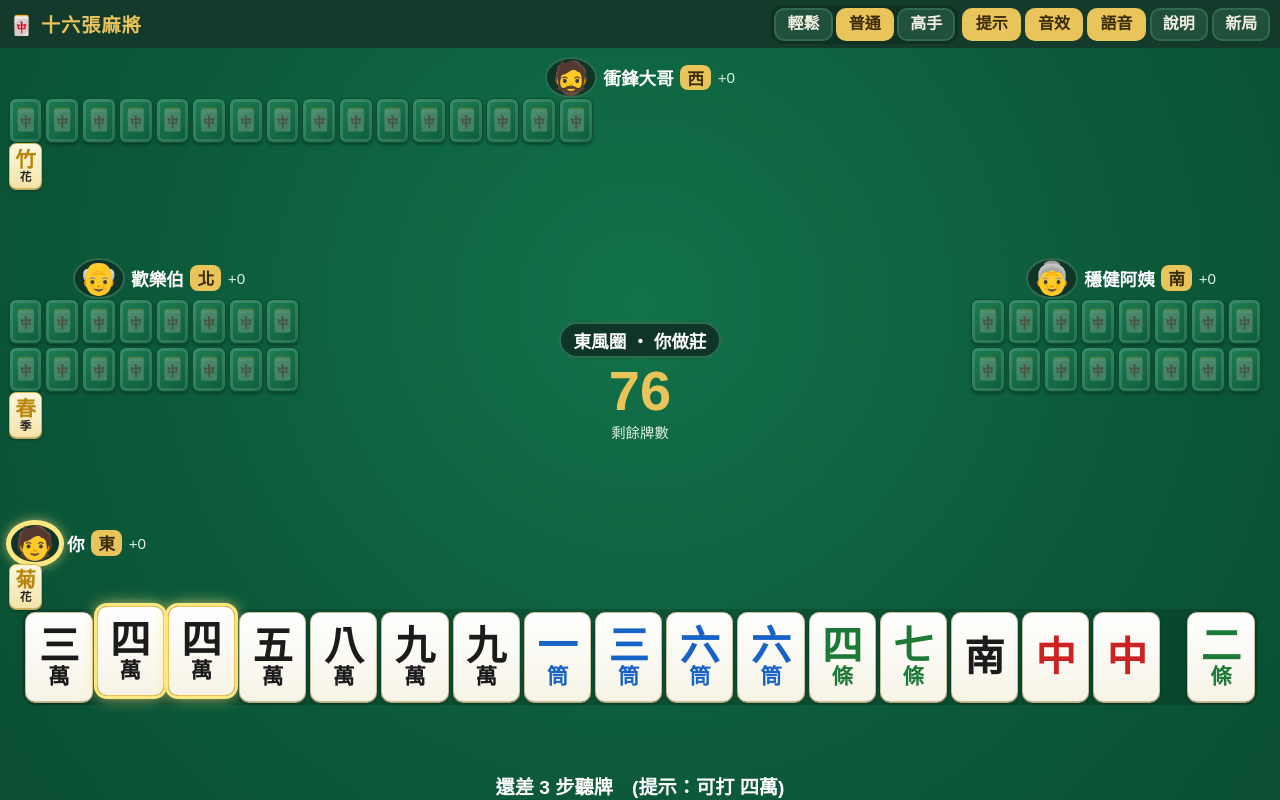
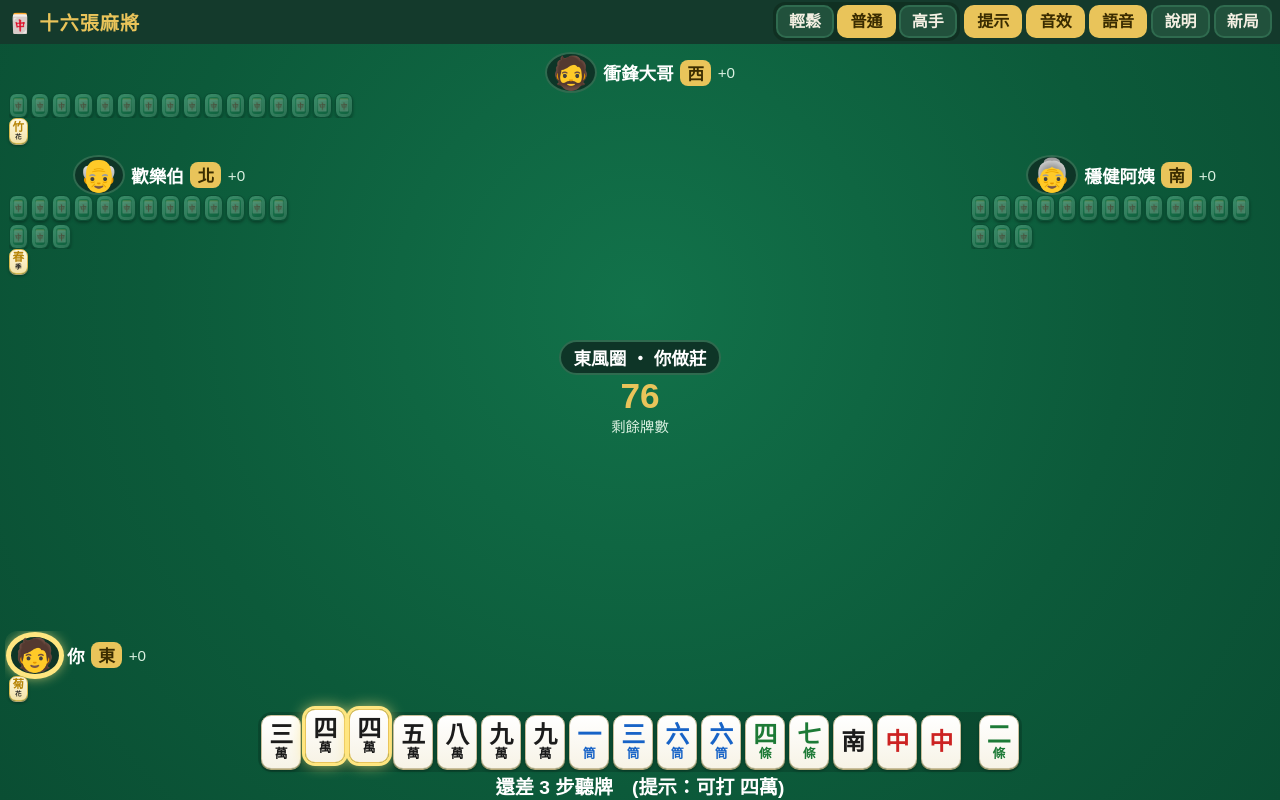
Before and after one commit to egsplore/Taiwan-16-Mahjong, a plain HTML site: page index.html in a window 1280 px wide. Both pictures are taken after a click on the button "開始遊戲 ▶". Drawn offline with Linux system fonts and the light colour scheme.

Commit message:
Add files via upload

```diff
--- a/index.html
+++ b/index.html
@@ -43,9 +43,9 @@ body{
   grid-template-columns:minmax(0,1fr) minmax(0,2.1fr) minmax(0,1fr);
   grid-template-rows:auto minmax(0,1fr) auto;
   grid-template-areas:"s2 s2 s2" "s3 ce s1" "s0 s0 s0";
-  gap:.4vmin; padding:.6vmin;
+  gap:.4vmin; padding:.6vmin; min-height:0; overflow:hidden;
 }
-.seat{padding:.5vmin; border-radius:12px; min-width:0;}
+.seat{padding:.5vmin; border-radius:12px; min-width:0; min-height:0; overflow:hidden;}
 #seat2{grid-area:s2;} #seat1{grid-area:s1;} #seat3{grid-area:s3;} #seat0{grid-area:s0;}
 #center{grid-area:ce; display:flex; flex-direction:column; align-items:center; justify-content:center; gap:.6vmin; min-height:0;}
 .nameplate{display:flex;align-items:center;gap:.8vmin;justify-content:center;flex-wrap:wrap;}
@@ -100,6 +100,7 @@ body{
 #hand-wrap{display:flex;flex-direction:column;align-items:center;gap:.4vmin;width:100%;}
 .hand{display:flex;flex-wrap:wrap;gap:4px;justify-content:center;padding:.4vmin;
   background:rgba(0,0,0,.16);border-radius:14px;max-width:100%;}
+#myhand{flex:0 0 auto;display:flex;justify-content:center;padding:.3vmin .6vmin 0;max-width:100%;}
 #statusline{font-size:clamp(14px,2.4vmin,24px);font-weight:800;min-height:1.2em;text-align:center;}
 #statusline .ting{color:var(--hl);}
 #wallinfo{display:flex;flex-direction:column;align-items:center;gap:.3vmin;}
@@ -138,6 +139,21 @@ body{
 .persona{display:flex;gap:.7em;align-items:flex-start;background:#f1ecdb;border-radius:12px;padding:.6em;}
 .persona .av{font-size:2em;} .persona b{color:#0c5a3a;}
 .hidden{display:none!important;}
+@media (orientation:landscape){
+  :root{ --tile:clamp(18px,3vmin,36px); --tile-lg:clamp(30px,5vmin,56px); }
+  #topbar{padding:.3vmin 1vmin;}
+  #center{gap:.3vmin;}
+  #wallnum{font-size:clamp(18px,4.4vmin,38px);}
+  .discards{min-height:0;}
+  #statusline{min-height:1em;}
+  #actionbar{padding:.5vmin;}
+  .abtn{font-size:clamp(16px,3vmin,26px);padding:.7vmin 2.2vmin;}
+  .seat .tilerow{max-height:calc(var(--tile)*2.5);overflow:hidden;}
+}
+@media (orientation:landscape) and (max-height:480px){
+  :root{ --tile:16px; --tile-lg:24px; }
+  .abtn{font-size:16px;padding:.4vmin 1.4vmin;}
+}
 @media (orientation:portrait){
   #table{grid-template-columns:minmax(0,1fr) minmax(0,1.6fr) minmax(0,1fr);}
   :root{--tile:clamp(28px,4.6vmin,52px);}
@@ -169,6 +185,7 @@ body{
   <div class="seat" id="seat1"></div>
   <div class="seat" id="seat0"></div>
 </div>
+<div id="myhand"></div>
 <div id="statusline"></div>
 <div id="actionbar"></div>
 <div id="overlay"></div>
@@ -1086,8 +1103,8 @@ function renderSeat(s){
   disc+='</div>';
 
   if(s===0){
-    c.innerHTML = head + melds + fl +
-      '<div id="hand-wrap"><div class="hand" id="hand"></div></div>' + disc;
+    c.innerHTML = head + melds + fl + disc;
+    var mh = el('myhand'); if(mh) mh.innerHTML = '<div class="hand" id="hand"></div>';
     renderHand();
   } else {
     // opponent concealed hand as face-down count
```
